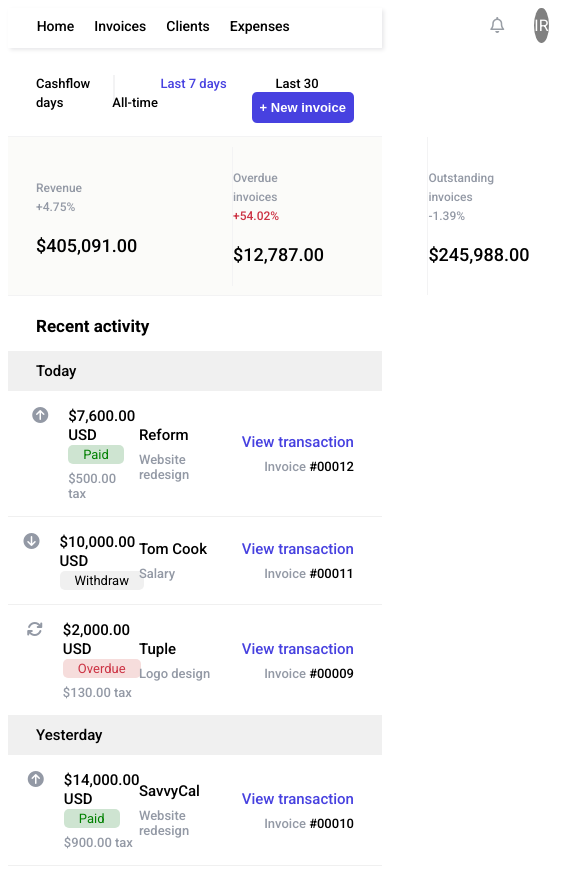
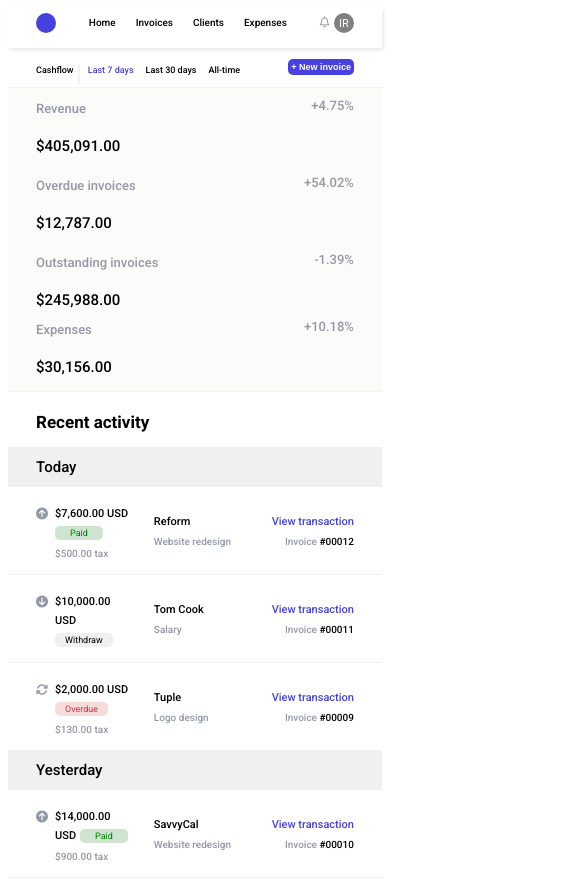
Before and after one commit to dev-philip/job-project, a plain HTML site: page index.html in a window 390 px wide. Shown: the top 881 px of the page, 585 px wide, since content can reach past the window. Drawn offline with Linux system fonts and the light colour scheme.

Commit message:
round one submission

```diff
--- a/index.html
+++ b/index.html
@@ -8,13 +8,13 @@
     <link rel="stylesheet" href="styles.css" />
     <title>Idea Refinery Project</title>
 </head>
-<body>
+<body class="fade-in-element">
     <section class="navigation-container">
         <div class="nav-body item-position-fit">
             <div class="circle-logo"></div>
 
             <div class="navigation-ul">
-                <nav class="boldtext005 bigtext14">
+                <nav class="navigation-li">
                     <span title="Home">Home</span>
                     <span title="Invoices">Invoices</span>
                     <span title="Clients">Clients</span>
@@ -33,12 +33,12 @@
 
     <section class="menu-container item-position-fit">
         <div class="menu-col">
-            <span class="boldtext005 bigtext13">Cashflow <span class="rod tab "></span></span>
-            <span class="tab color-purple boldtext005 bigtext13">Last 7 days</span>
-            <span class="tab boldtext005 bigtext13">Last 30 days</span>
-            <span class="tab boldtext005 bigtext13">All-time</span>
+            <span class="tab-f">Cashflow <span class="rod tab "></span></span>
+            <span class="tab color-purple">Last 7 days</span>
+            <span class="tab">Last 30 days</span>
+            <span class="tab">All-time</span>
             <span>
-                <button class="btntab new-invoice bigtext13 boldtext007">+ New invoice</button>
+                <button class="btntab new-invoice">+ New invoice</button>
             </span>
 
         </div>
@@ -50,34 +50,34 @@
             <div class="revenue-menu-col">
                 <div class="tab">
                     <div>
-                        <span class="mr-150 color-grey bigtext12 boldtext005">Revenue</span>
-                        <span class="mr-30 color-grey bigtext12 boldtext005">+4.75%</span>
+                        <span class="revenue-text-1">Revenue</span>
+                        <span class="revenue-text-2">+4.75%</span>
                     </div>
-                    <div class="mt-20 boldtext005 bigtext18">$405,091.00</div>
+                    <div class="revenue-price">$405,091.00</div>
                 </div>
 
                 <div class="tab">
                     <div>
-                        <span class="mr-150 color-grey bigtext12 boldtext005">Overdue invoices</span>
-                        <span class="mr-30 color-red bigtext12 boldtext005">+54.02%</span>
+                        <span class="revenue-text-1">Overdue invoices</span>
+                        <span class="revenue-text-2">+54.02%</span>
                     </div>
-                    <div class="mt-20 boldtext005 bigtext18">$12,787.00</div>
+                    <div class="revenue-price">$12,787.00</div>
                 </div>
 
                 <div class="tab">
                     <div>
-                        <span class="mr-150 color-grey bigtext12 boldtext005">Outstanding invoices</span>
-                        <span class="mr-30 color-grey bigtext12 boldtext005">-1.39%</span>
+                        <span class="revenue-text-1">Outstanding invoices</span>
+                        <span class="revenue-text-2">-1.39%</span>
                     </div>
-                    <div class="mt-20 boldtext005 bigtext18">$245,988.00</div>
+                    <div class="revenue-price">$245,988.00</div>
                 </div>
 
+                <div class="tab-l">
                     <div>
-                    <div>
-                        <span class="mr-150 color-grey bigtext13 boldtext005">Expenses</span>
-                        <span class="mr-30 color-red bigtext13 boldtext005">+10.18%</span>
+                        <span class="revenue-text-1">Expenses</span>
+                        <span class="revenue-text-3">+10.18%</span>
                     </div>
-                    <div class="mt-20 boldtext005 bigtext20">$30,156.00</div>
+                    <div class="revenue-price">$30,156.00</div>
                 </div>
             </div>
         </div>
@@ -99,23 +99,23 @@
                     <!-- first row -->
                     <div class="recentActivity-data-row">
                         <div class="recentActivity-data-col-1">
-                            <div class="color-grey"><i class="fa fa-arrow-circle-up" aria-hidden="true"></i></div>
+                            <div class="recent-icon"><i class="fa fa-arrow-circle-up" aria-hidden="true"></i></div>
                             <div class="recentActivity-data-entry">
-                                <span class="boldtext005 bigtext15">$7,600.00 USD</span>
+                                <span class="recentActivity-data-entry-data">$7,600.00 USD</span>
                                 <span class="paid">Paid</span>
 
-                                <div class="mt-8 bigtext13 color-grey boldtext005">$500.00 tax</div>
+                                <div class="recentActivity-entry-data-sub">$500.00 tax</div>
                             </div>
                         </div>
 
                         <div class="recentActivity-entry-2">
-                            <div class="boldtext005 bigtext15">Reform</div>
-                            <div class="mt-8 bigtext13 color-grey boldtext005">Website redesign</div>
+                            <div class="recentActivity-data-entry-data">Reform</div>
+                            <div class="recentActivity-entry-data-sub">Website redesign</div>
                         </div>
 
                         <div>
-                            <div title="View transaction" class="cursor-pointer color-purple boldtext005 bigtext15">View transaction</div>
-                            <div class="mt-8 bigtext13 color-grey boldtext005 align-right">Invoice <span class="boldtext005 color-black">#00012</span></div>
+                            <div title="View transaction" class="cursor-pointer color-purple recentActivity-data-entry-data">View transaction</div>
+                            <div class="recentActivity-entry-data-sub align-right">Invoice <span class="boldtext005 color-black">#00012</span></div>
                         </div>
                     </div>
 
@@ -127,22 +127,22 @@
                     <!-- second row -->
                     <div class="recentActivity-data-row">
                         <div class="recentActivity-data-col-1">
-                            <div class="color-grey"><i class="fa fa-arrow-circle-down" aria-hidden="true"></i></div>
+                            <div class="recent-icon"><i class="fa fa-arrow-circle-down" aria-hidden="true"></i></div>
                             <div class="recentActivity-data-entry">
-                                <span class="boldtext005 bigtext15">$10,000.00 USD</span>
+                                <span class="recentActivity-data-entry-data">$10,000.00 USD</span>
                                 <span class="withdraw">Withdraw</span>
 
                             </div>
                         </div>
 
                         <div class="recentActivity-entry-2">
-                            <div class="boldtext005 bigtext15">Tom Cook</div>
-                            <div class="mt-8 bigtext13 color-grey boldtext005">Salary</div>
+                            <div class="recentActivity-data-entry-data">Tom Cook</div>
+                            <div class="recentActivity-entry-data-sub">Salary</div>
                         </div>
 
                         <div>
-                            <div title="View transaction" class="cursor-pointer color-purple boldtext005 bigtext15">View transaction</div>
-                            <div class="mt-8 bigtext13 color-grey boldtext005 align-right">Invoice <span class="boldtext005 color-black">#00011</span></div>
+                            <div title="View transaction" class="cursor-pointer color-purple recentActivity-data-entry-data">View transaction</div>
+                            <div class="recentActivity-entry-data-sub align-right">Invoice <span class="boldtext005 color-black">#00011</span></div>
                         </div>
                     </div>
                 </div>
@@ -153,23 +153,23 @@
                     <!-- third row -->
                     <div class="recentActivity-data-row">
                         <div class="recentActivity-data-col-1">
-                            <div class="color-grey"><i class="fa fa-refresh" aria-hidden="true"></i></div>
+                            <div class="recent-icon"><i class="fa fa-refresh" aria-hidden="true"></i></div>
                             <div class="recentActivity-data-entry">
-                                <span class="boldtext005 bigtext15">$2,000.00 USD</span>
+                                <span class="recentActivity-data-entry-data">$2,000.00 USD</span>
                                 <span class="overdue">Overdue</span>
 
-                                <div class="mt-8 bigtext13 color-grey boldtext005">$130.00 tax</div>
+                                <div class="recentActivity-entry-data-sub">$130.00 tax</div>
                             </div>
                         </div>
 
                         <div class="recentActivity-entry-2">
-                            <div class="boldtext005 bigtext15">Tuple</div>
-                            <div class="mt-8 bigtext13 color-grey boldtext005">Logo design</div>
+                            <div class="recentActivity-data-entry-data">Tuple</div>
+                            <div class="recentActivity-entry-data-sub">Logo design</div>
                         </div>
 
                         <div>
-                            <div title="View transaction" class="cursor-pointer color-purple boldtext005 bigtext15">View transaction</div>
-                            <div class="mt-8 bigtext13 color-grey boldtext005 align-right">Invoice <span class="boldtext005 color-black">#00009</span></div>
+                            <div title="View transaction" class="cursor-pointer color-purple recentActivity-data-entry-data">View transaction</div>
+                            <div class="recentActivity-entry-data-sub align-right">Invoice <span class="boldtext005 color-black">#00009</span></div>
                         </div>
                     </div>
                 </div>
@@ -187,23 +187,23 @@
                     <!-- fourth row -->
                     <div class="recentActivity-data-row">
                         <div class="recentActivity-data-col-1">
-                            <div class="color-grey"><i class="fa fa-arrow-circle-up" aria-hidden="true"></i></div>
+                            <div class="recent-icon"><i class="fa fa-arrow-circle-up" aria-hidden="true"></i></div>
                             <div class="recentActivity-data-entry">
-                                <span class="boldtext005 bigtext15">$14,000.00 USD</span>
+                                <span class="recentActivity-data-entry-data">$14,000.00 USD</span>
                                 <span class="paid">Paid</span>
 
-                                <div class="mt-8 bigtext13 color-grey boldtext005">$900.00 tax</div>
+                                <div class="recentActivity-entry-data-sub">$900.00 tax</div>
                             </div>
                         </div>
 
                         <div class="recentActivity-entry-2">
-                            <div class="boldtext005 bigtext15">SavvyCal</div>
-                            <div class="mt-8 bigtext13 color-grey boldtext005">Website redesign</div>
+                            <div class="recentActivity-data-entry-data">SavvyCal</div>
+                            <div class="recentActivity-entry-data-sub">Website redesign</div>
                         </div>
 
                         <div>
-                            <div title="View transaction" class="cursor-pointer color-purple boldtext005 bigtext15">View transaction</div>
-                            <div class="mt-8 bigtext13 color-grey boldtext005 align-right">Invoice <span class="boldtext005 color-black">#00010</span></div>
+                            <div title="View transaction" class="cursor-pointer color-purple recentActivity-data-entry-data">View transaction</div>
+                            <div class="recentActivity-entry-data-sub align-right">Invoice <span class="boldtext005 color-black">#00010</span></div>
                         </div>
                     </div>
 
@@ -229,7 +229,7 @@
                                 </div>
                             </div>
 
-                    <div class="clients-heading-name mr-350">Tuple</div>
+                        <div class="clients-heading-name-1">Tuple</div>
                         <div class="ellipsis-icon"><i class="fa fa-ellipsis-h" aria-hidden="true"></i></div>
                         </div>
 
@@ -251,6 +251,8 @@
                         </div>
                     </div>
 
+
+
                 <!-- second one -->
                 <div class="clients-modal-container">
                     <div class="clients-modal-heading">
@@ -260,7 +262,7 @@
                             </div>
                         </div>
 
-                    <div class="clients-heading-name mr-320">SavvyCal</div>
+                    <div class="clients-heading-name-2">SavvyCal</div>
                     <div class="ellipsis-icon"><i class="fa fa-ellipsis-h" aria-hidden="true"></i></div>
                     </div>
 
@@ -290,7 +292,7 @@
                             </div>
                         </div>
 
-                    <div class="clients-heading-name mr-320">Reform</div>
+                    <div class="clients-heading-name-3">Reform</div>
                     <div class="ellipsis-icon"><i class="fa fa-ellipsis-h" aria-hidden="true"></i></div>
                     </div>
 
--- a/styles.css
+++ b/styles.css
@@ -81,9 +81,21 @@
   margin: 0 auto;
 }
 
+.fade-in-element {
+  opacity: 0;
+  animation: fadeInAnimation 1s ease forwards;
+}
+
+@keyframes fadeInAnimation {
+  from {
+    opacity: 0;
+  }
+  to {
+    opacity: 1;
+  }
+}
+
 body{
-    /* background: red; */
-    /* background-color: var(--color-purple); */
     font-family: var(--font-family);
 }
 
@@ -93,7 +105,6 @@ body{
 }
 
 .navigation-container .nav-body{
-    /* border: 1px solid black; */
     display: flex;
     justify-content: space-between;
     align-items: center;
@@ -102,7 +113,6 @@ body{
 }
 
 .circle-logo {
-    /* border: 1px solid orange; */
     width: 35px;
     height: 35px;
     border-radius: 50%;
@@ -115,11 +125,15 @@ body{
 
 
   .navigation-ul{
-    /* border: 1px solid red; */
     width: 80%;
     height: 30px;
     display: flex;
     justify-content: center;
+  }
+
+  .navigation-li{
+    font-size: 14px;
+    font-weight: 500;
   }
 
   .navigation-ul nav {
@@ -133,13 +147,11 @@ body{
   }
 
 .bell-icon{
-    /* border: 1px solid green; */
     margin-left: 200px;
     line-height: 30px;
     color: var(--color-lightgrey);
 }
 .circle {
-    /* border: 1px solid blue; */
     margin-left: 30px;
     float: left;
     width: 35px;
@@ -169,8 +181,15 @@ body{
   cursor: pointer;
 }
 
+.menu-col .tab-f{
+  font-weight: 500;
+  font-size: 13px;
+}
+
 .menu-col .tab{
   margin-right: 45px;
+  font-weight: 500;
+  font-size: 13px;
 }
 
 .menu-col .btntab{
@@ -184,6 +203,8 @@ body{
   border: none;
   border-radius: 5px;
   cursor: pointer;
+  font-size: 13px;
+  font-weight: 700;
 }
 
 .rod{
@@ -202,7 +223,6 @@ body{
 
 .revenue-container{
   width: 100%;
-  /* border: 1px solid red; */
   border-top: 1px solid #f3f3f4;
   border-bottom: 1px solid #f3f3f4;
   background-color: #FBFBF9;
@@ -216,10 +236,35 @@ body{
 }
 
 .revenue-menu-col .tab{
-  border-right: 1px solid red;
   border-right: 1px solid #f3f3f4;
   padding-top: 30px;
   padding-bottom: 30px;
+}
+
+.revenue-text-1{
+  margin-right: 150px;
+  color: var(--color-grey);
+  font-size: 13px;
+  font-weight: 500;
+}
+
+.revenue-text-2{
+  margin-right: 30px;
+  color: var(--color-grey);
+  font-size: 13px;
+  font-weight: 500;
+}
+
+.revenue-text-3{
+  color: var(--color-grey);
+  font-size: 13px;
+  font-weight: 500;
+}
+
+.revenue-price{
+  margin-top: 20px;
+  font-weight: 500;
+  font-size: 18px;
 }
 
 /******************************************************
@@ -234,7 +279,6 @@ body{
   .recentActivity-heading{}
 
   .recentActivity-head-toolbar{
-    /* margin-top: 15px; */
     width: 100%;
     height: 40px;
     background-color:#F0F0F0;
@@ -263,9 +307,25 @@ body{
      width: 30%;
   }
 
+  .recent-icon{
+    color: var(--color-grey);
+  }
+
   .recentActivity-data-entry{
     margin-left: 20px;
     width: 100%;
+  }
+
+  .recentActivity-data-entry-data{
+    font-weight: 500;
+    font-size: 15px;
+  }
+
+  .recentActivity-entry-data-sub{
+    font-weight: 500;
+    font-size: 13px;
+    color: var(--color-grey);
+    margin-top: 8px;
   }
 
  .recentActivity-entry-2{
@@ -291,11 +351,6 @@ body{
     justify-content: space-between;
     align-items: center;
   }
-
-   /* .recent-clients-navigation .nav1{
-    border: 1px solid blue;
-    font-weight: 700;
-  } */
 
   .recent-clients-navigation .nav2{
     cursor: pointer;
@@ -342,17 +397,26 @@ body{
     width: 25px;
     height: 25px;
     border-radius: 7px 7px 7px 7px;
-    /* border-radius: top-left top-right bottom-right bottom-left; */
     background-color: var(--color-blue);
     display: flex;
     justify-content: center;
     align-items: center;
   }
 
-  .clients-heading-name{
+  .clients-heading-name-1{
     font-size: 14px;
     font-weight: 500;
-    /* margin-right: 320px; */
+    margin-right: 350px;
+  }
+  .clients-heading-name-2{
+    font-size: 14px;
+    font-weight: 500;
+    margin-right: 320px;
+  }
+  .clients-heading-name-3{
+    font-size: 14px;
+    font-weight: 500;
+    margin-right: 320px;
   }
 
   .mr-320{margin-right: 320px}
@@ -414,7 +478,6 @@ body{
     width: 25px;
     height: 25px;
     border-radius: 36%;
-    /* border-radius: top-left top-right bottom-right bottom-left; */
     background-color: var(--color-orange);
     display: flex;
     justify-content: center;
@@ -426,7 +489,6 @@ body{
     width: 25px;
     height: 25px;
     border-radius: 5px 5px 5px 5px;
-    /* border-radius: top-left top-right bottom-right bottom-left; */
     background-color: var(--color-black);
     display: flex;
     justify-content: center;
@@ -434,7 +496,152 @@ body{
   }
 
   @media (max-width: 1200px) {
-    .element {
-      /* Your responsive styles for screens of 1200px or smaller */
+
+    .bell-icon{
+      margin-left: 0;
+    }
+
+    .clients-modals-of-col{
+      flex-direction: column;
+    }
+
+    .revenue-menu-col{
+      flex-direction: column;
+    }
+
+    .revenue-menu-col .tab{
+      border: none;
+      width: 100%;
+      padding-top: 10px;
+      padding-bottom: 10px;
+    }
+
+    .revenue-menu-col .tab-l{
+      width: 100%;
+      padding-bottom: 15px;
+    }
+
+    .revenue-text-1{
+
+    }
+
+    .revenue-text-2{
+      margin-right: 0;
+      float: right;
+    }
+
+    .revenue-text-3{
+      float: right;
+    }
+
+    .revenue-price{
+      font-size: 15px;
+    }
+
+    .recent-clients-body{
+      margin-bottom: 40px;
     }
   }
+
+
+  @media (max-width: 1000px) {
+
+    .clients-modal-container{
+      width: 100%;
+    }
+
+    .clients-heading-name-1{
+      margin-right: 140px;
+    }
+    .clients-heading-name-2{
+      margin-right: 120px;
+    }
+    .clients-heading-name-3{
+      margin-right: 130px;
+    }
+
+    .menu-container{
+      margin-top: 10px;
+      margin-bottom: 10px;
+    }
+
+    .menu-col .tab-f{
+      font-size: 9px;
+    }
+
+    .menu-col .tab{
+      font-size: 9px;
+      margin-right: 8px;
+    }
+
+    .rod{
+      margin-left: 2px;
+    }
+
+    .new-invoice{
+      padding: 3px;
+      font-size: 9px;
+      margin-top: 1px;
+    }
+
+    .navigation-li{
+      font-size: 10px;
+    }
+
+    .bell-icon{
+      margin-left: 0;
+      font-size: 11px;
+    }
+
+    .circle {
+      margin-left: 0;
+    }
+
+    .circle-logo {
+      width: 20px;
+      height: 20px;
+    }
+
+    .circle{
+      width: 20px;
+      height: 20px;
+    }
+
+    .circle-text {
+      font-size: 11px;
+    }
+
+    .recent-icon{
+      font-size: 12px;
+      margin-top: 5px;
+    }
+    .recentActivity-data-entry{
+      margin-left: 7px;
+    }
+
+    .recentActivity-data-entry-data{
+      font-size: 11px;
+    }
+
+    .recentActivity-entry-data-sub{
+      font-size: 10px;
+    }
+
+
+
+    .overdue{
+      padding: 2px 10px 2px 10px;
+      font-size: 9px;
+    }
+
+    .paid{
+      padding: 2px 10px 2px 10;
+      font-size: 9px;
+    }
+
+    .withdraw{
+      padding: 2px 10px 2px 10px;
+      font-size: 9px;
+    }
+
+  }
```
Lines whose indentation alone changed are shown as unchanged.
